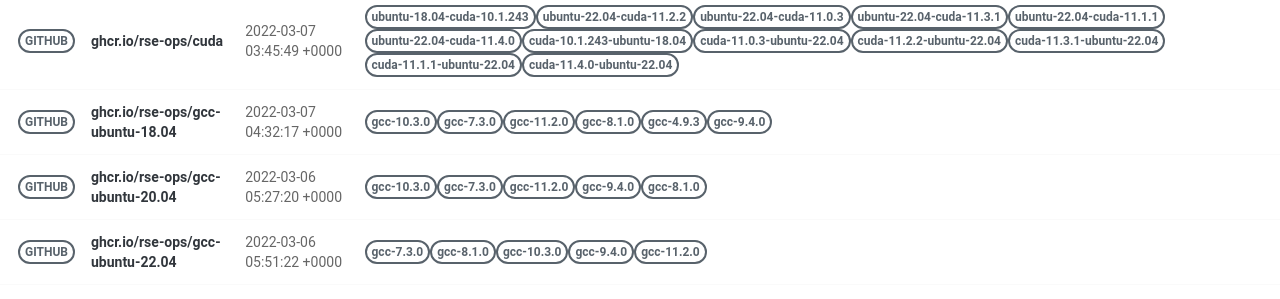
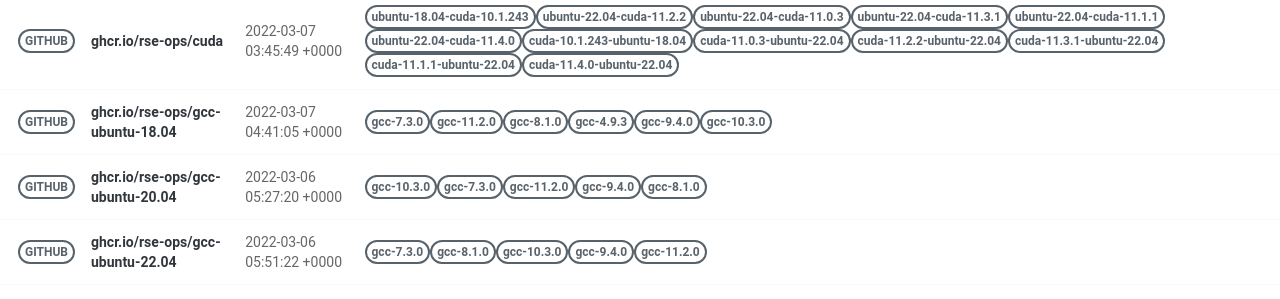
Before and after one commit to rse-ops/docker-images, a Jekyll site: the page built from pages/index.md, in a window 1280 px wide. Shown: the part 502-801 px from the top of the page. Built offline with Jekyll 4.4.1, drawn with Linux system fonts in a browser that asks for light colours; nearby versions of some CDN libraries.

Commit message:
Automated push to update library 2022-03-07

```diff
--- a/_library/ghcr.io-rse-ops-gcc-ubuntu-18.04.md
+++ b/_library/ghcr.io-rse-ops-gcc-ubuntu-18.04.md
@@ -1,14 +1,11 @@
 ---
 layout: container
 name: ghcr.io/rse-ops/gcc-ubuntu-18.04
-updated_at: 2022-03-07 04:32:17.404800
+updated_at: 2022-03-07 04:41:05.035648
 
 
 container_url: https://github.com/orgs/rse-ops/packages/container/package/gcc-ubuntu-18.04
 versions:
- - tag: gcc-10.3.0
-   dockerfile: https://github.com/rse-ops/docker-images/blob/main/ubuntu/gcc/Dockerfile
-   manifest: https://crane.ggcr.dev/manifest/ghcr.io/rse-ops/gcc-ubuntu-18.04:gcc-10.3.0
  - tag: gcc-7.3.0
    dockerfile: https://github.com/rse-ops/docker-images/blob/main/ubuntu/gcc/Dockerfile
    manifest: https://crane.ggcr.dev/manifest/ghcr.io/rse-ops/gcc-ubuntu-18.04:gcc-7.3.0
```
Also changed, not shown: other parts of _library/ghcr.io-rse-ops-gcc-ubuntu-18.04.md (+3 -0 lines).
